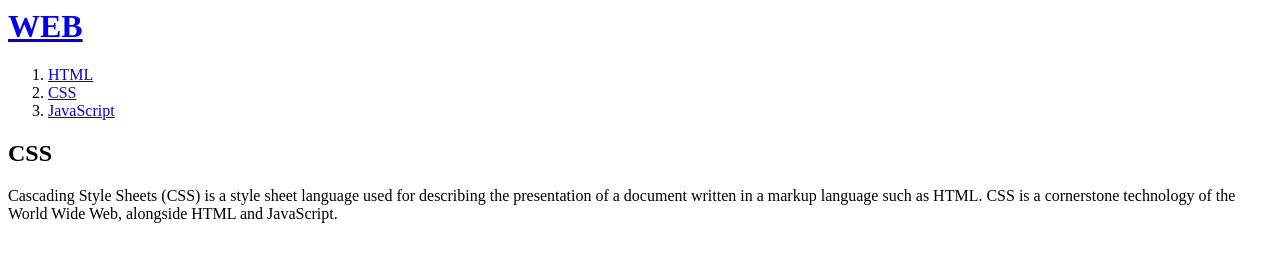
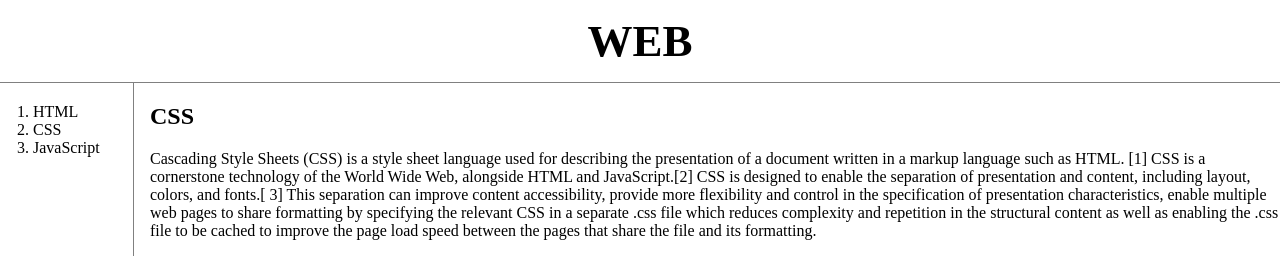
Before and after one commit to SYKcoder/web1, a plain HTML site: page 2.html in a window 1280 px wide. Drawn offline with Linux system fonts and the light colour scheme; a script that the page names is missing.

Commit message:
Update 2.html

```diff
--- a/2.html
+++ b/2.html
@@ -12,25 +12,32 @@
 
   gtag('config', 'G-NBP60MCGRB');
 </script>
+  <link rel="stylesheet" href="style.css">
 </head>
 <body>
   <h1><a href="index.html">WEB</a></h1>
+  <div id="grid">
     <ol>
       <li><a href="1.html">HTML</a></li>
       <li><a href="2.html">CSS</a></li>
       <li><a href="3.html">JavaScript</a></li>
     </ol>
+    <div>
       <h2>CSS</h2>
         <p>
-    Cascading Style Sheets (CSS) is a style
-    sheet language used for describing the
-    presentation of a document written in a
-    markup language such as HTML. CSS is a
-    cornerstone technology of the World Wide Web,
-    alongside HTML and JavaScript.
+          Cascading Style Sheets (CSS) is a style sheet language used for describing
+          the presentation of a document written in a markup language such as HTML.
+          [1] CSS is a cornerstone technology of the World Wide Web, alongside HTML and JavaScript.[2]
+          CSS is designed to enable the separation of presentation and content, including layout, colors, and fonts.[
+          3] This separation can improve content accessibility,
+          provide more flexibility and control in the specification of presentation characteristics,
+          enable multiple web pages to share formatting by specifying the relevant CSS in a separate
+          .css file which reduces complexity and repetition in the structural content as well as enabling the
+          .css file to be cached to improve the page load speed between the pages that share the file and its formatting.
         </p>
-  <p>
-    <div id="disqus_thread"></div>
+      </div>
+  </div>
+
 <script>
     /**
     *  RECOMMENDED CONFIGURATION VARIABLES: EDIT AND UNCOMMENT THE SECTION BELOW TO INSERT DYNAMIC VALUES FROM YOUR PLATFORM OR CMS.
```
Lines whose indentation alone changed are shown as unchanged.
